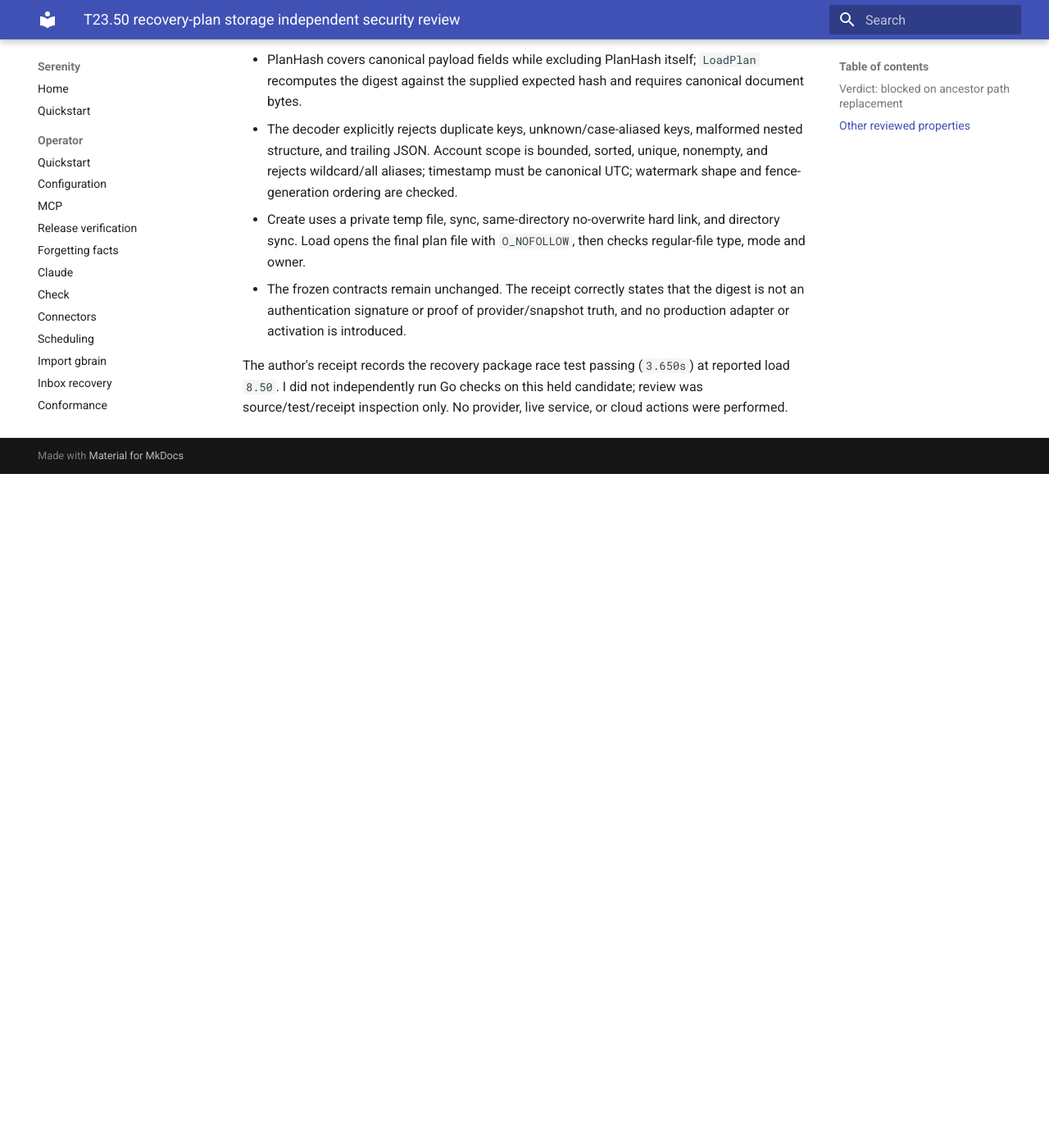
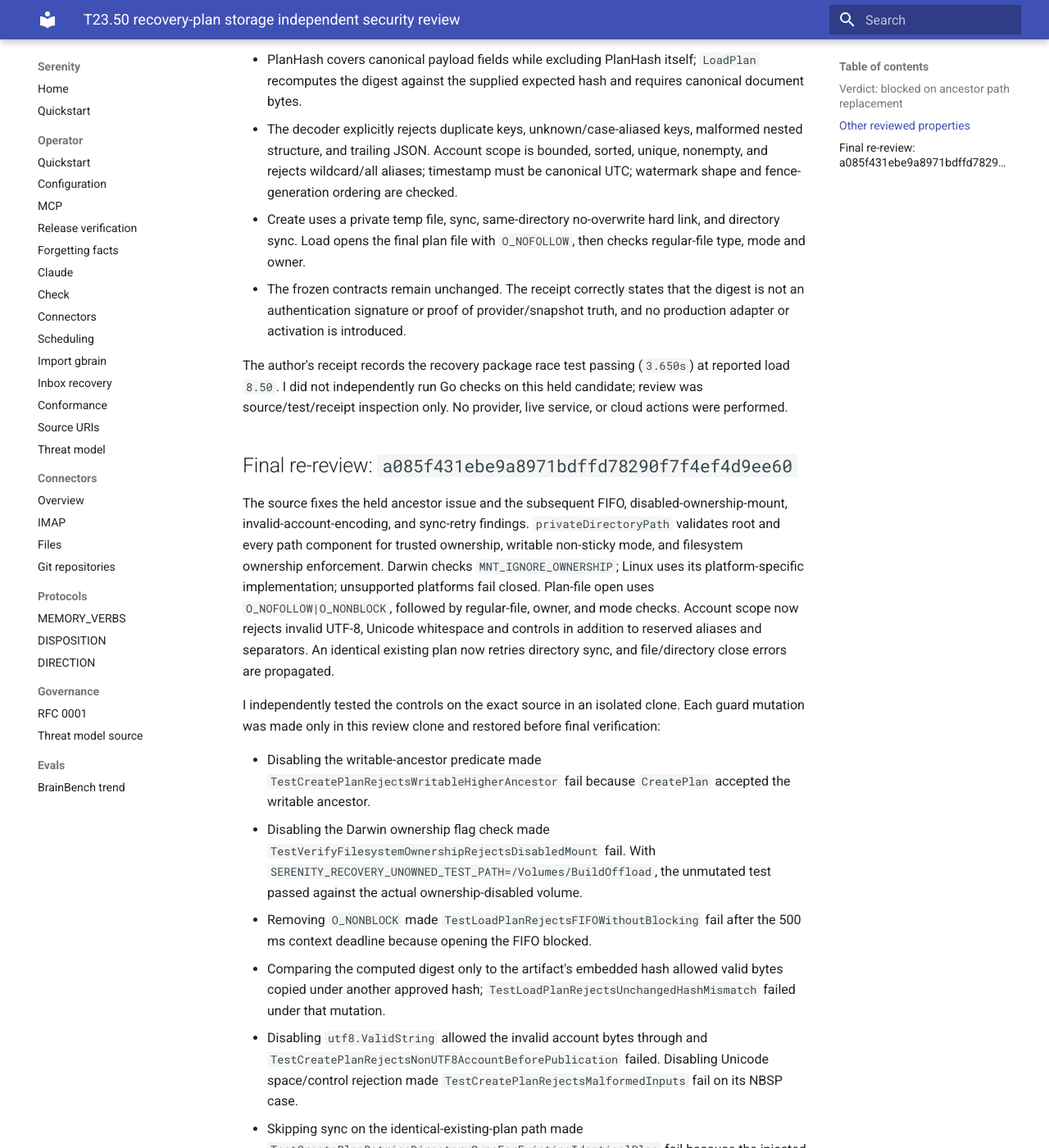
Before and after one commit to sirerun/serenity, an MkDocs documentation site: the page built from docs/plans/t23-50-recovery-plan-storage-independent-review-2026-10-01.md, in a window 1280 px wide and 1400 px high, scrolled down 922 px. Shown: the whole window at 82% size. Built offline with MkDocs 1.6.1 and Material for MkDocs 9.7.7, drawn with Linux system fonts in a browser that asks for light colours; before the commit the page ends 1500 px from its top, so only the background shows below that; some of the changed text lies outside the part shown.

Commit message:
docs: clear corrected recovery plan storage review

```diff
--- a/docs/plans/t23-50-recovery-plan-storage-independent-review-2026-10-01.md
+++ b/docs/plans/t23-50-recovery-plan-storage-independent-review-2026-10-01.md
@@ -16,3 +16,20 @@
 - The frozen contracts remain unchanged. The receipt correctly states that the digest is not an authentication signature or proof of provider/snapshot truth, and no production adapter or activation is introduced.
 
 The author's receipt records the recovery package race test passing (`3.650s`) at reported load `8.50`. I did not independently run Go checks on this held candidate; review was source/test/receipt inspection only. No provider, live service, or cloud actions were performed.
+
+## Final re-review: `a085f431ebe9a8971bdffd78290f7f4ef4d9ee60`
+
+The source fixes the held ancestor issue and the subsequent FIFO, disabled-ownership-mount, invalid-account-encoding, and sync-retry findings. `privateDirectoryPath` validates root and every path component for trusted ownership, writable non-sticky mode, and filesystem ownership enforcement. Darwin checks `MNT_IGNORE_OWNERSHIP`; Linux uses its platform-specific implementation; unsupported platforms fail closed. Plan-file open uses `O_NOFOLLOW|O_NONBLOCK`, followed by regular-file, owner, and mode checks. Account scope now rejects invalid UTF-8, Unicode whitespace and controls in addition to reserved aliases and separators. An identical existing plan now retries directory sync, and file/directory close errors are propagated.
+
+I independently tested the controls on the exact source in an isolated clone. Each guard mutation was made only in this review clone and restored before final verification:
+
+- Disabling the writable-ancestor predicate made `TestCreatePlanRejectsWritableHigherAncestor` fail because `CreatePlan` accepted the writable ancestor.
+- Disabling the Darwin ownership flag check made `TestVerifyFilesystemOwnershipRejectsDisabledMount` fail. With `SERENITY_RECOVERY_UNOWNED_TEST_PATH=/Volumes/BuildOffload`, the unmutated test passed against the actual ownership-disabled volume.
+- Removing `O_NONBLOCK` made `TestLoadPlanRejectsFIFOWithoutBlocking` fail after the 500 ms context deadline because opening the FIFO blocked.
+- Comparing the computed digest only to the artifact's embedded hash allowed valid bytes copied under another approved hash; `TestLoadPlanRejectsUnchangedHashMismatch` failed under that mutation.
+- Disabling `utf8.ValidString` allowed the invalid account bytes through and `TestCreatePlanRejectsNonUTF8AccountBeforePublication` failed. Disabling Unicode space/control rejection made `TestCreatePlanRejectsMalformedInputs` fail on its NBSP case.
+- Skipping sync on the identical-existing-plan path made `TestCreatePlanRetriesDirectorySyncForExistingIdenticalPlan` fail because the injected sync failure was silently acknowledged.
+
+After restoring the exact source, `git diff --check` was clean and `go test -race ./internal/hosted/recovery -count=1` passed in `1.493s`, with both `SERENITY_RECOVERY_TEST_TMPDIR=/Volumes/SerenityPrivateFixture20261001/tmp` and the disabled-volume test path set. The independent check is Darwin-only; I did not run a full repository gate. Close-error propagation was inspected in source, but I did not inject an OS close failure.
+
+**Verdict: clear for this bounded local artifact-storage component.** This does not authenticate the plan hash as operator approval or prove snapshot/provider truth, journal completeness, generation adoption, or production activation. No frozen contract or production adapter changed, and no cloud/provider action was performed. The initial hold above remains as historical evidence and is resolved only for the exact corrected source pin stated here.
```
